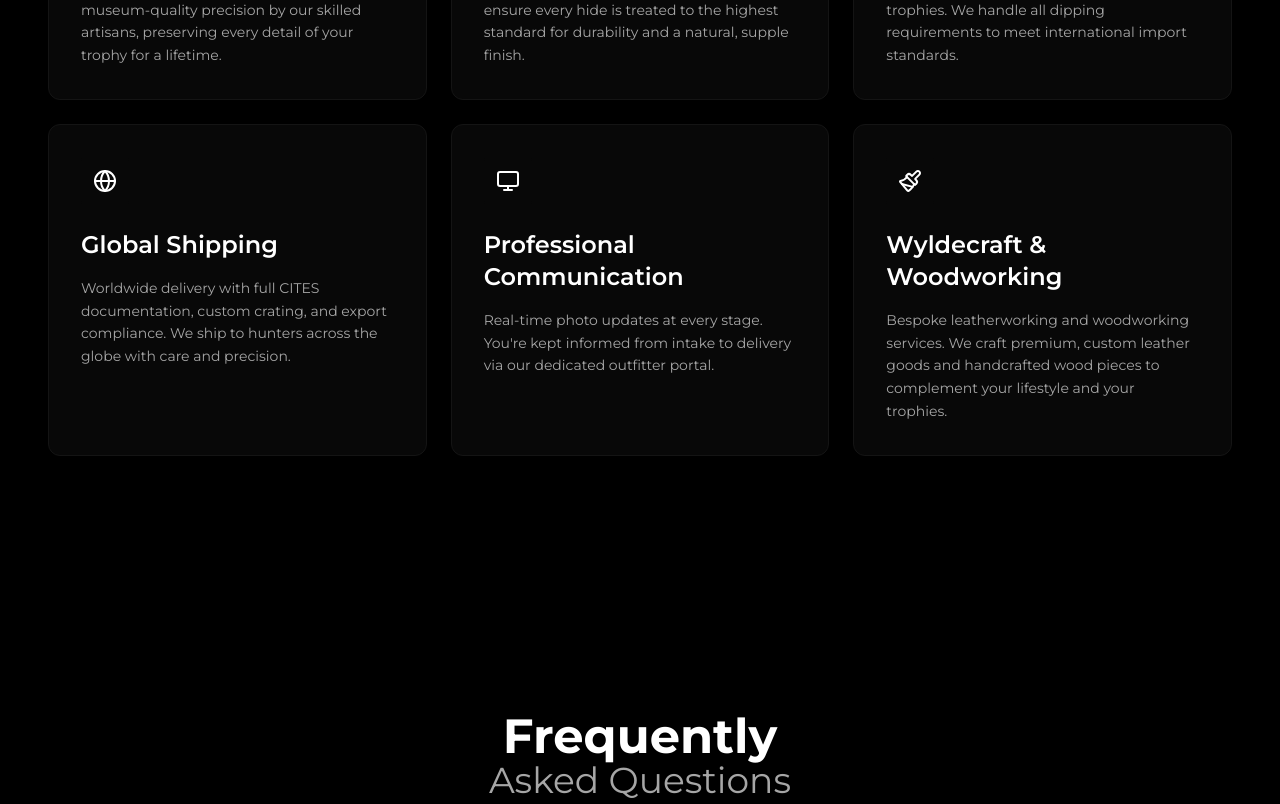
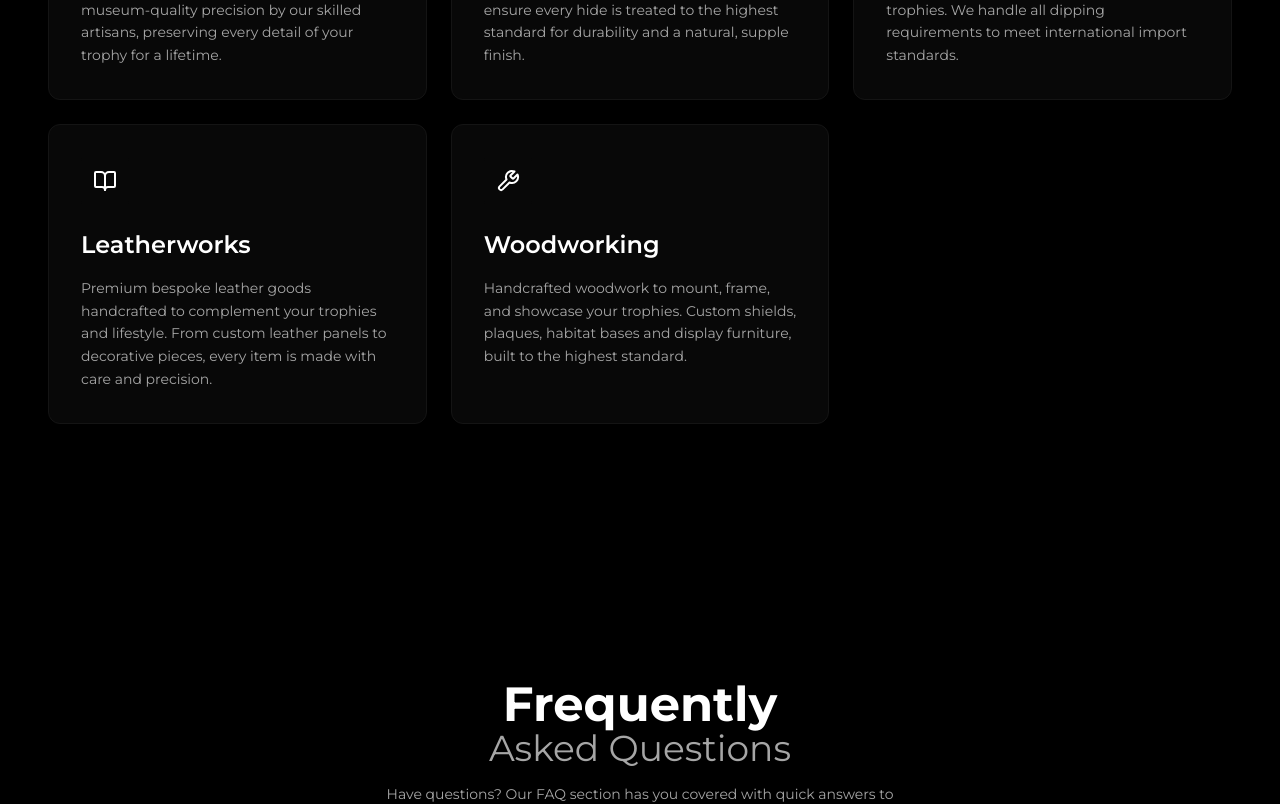
Before and after one commit to Dan-streamlinesolutions/wildclone-taxidermy, a React (Vite) app: page /services in a window 1280 px wide. Shown: the part 640-1444 px from the top of the page. Built offline with nearby package versions, Linux system fonts and the light colour scheme; the HTML template or start-up script is replaced by a standard one; a web font is replaced by a local one.

Commit message:
Split Wyldecraft and Woodworking, remove Global Shipping and Professional Communications

```diff
--- a/src/pages/ServiceDetail.tsx
+++ b/src/pages/ServiceDetail.tsx
@@ -134,29 +134,52 @@ const serviceData: Record<string, { title: string; subtitle: string; description
       "/images/placeholder_image.png",
     ],
   },
-  "wyldecraft-woodworking": {
-    title: "Wyldecraft & Woodworking",
-    subtitle: "Premium custom leather and wood goods",
+  "leatherworks": {
+    title: "Leatherworks",
+    subtitle: "Handcrafted leather goods for the outdoorsman",
     description: [
-      "Wyldecraft & Woodworking is our dedicated service for premium, handcrafted leather goods and bespoke wooden pieces, tailored to complement your lifestyle and showcase your passion for the outdoors.",
-      "Our skilled artisans craft everything from custom leather belts, slings, and holsters, to beautifully finished wooden bases, plaques, and custom furniture pieces.",
-      "Each item is meticulously crafted using high-quality materials and traditional techniques, ensuring durability, functionality, and timeless aesthetic appeal.",
+      "Our Leatherworks service offers premium, bespoke leather goods handcrafted by skilled artisans. Every piece is made to order, tailored to your specifications, and built to last a lifetime.",
+      "From custom slings and rifle belts to decorative leather panels and display accessories, we craft leather goods that complement your trophies and reflect your passion for the outdoors.",
+      "We use only the finest hides and traditional leatherworking techniques to ensure every item has the quality, character, and durability that the Wild Clone name stands for.",
     ],
     highlights: [
-      "Custom leatherworking for slings, belts, and accessories",
-      "Bespoke woodworking for plaques, bases, and displays",
-      "Premium materials and traditional craftsmanship",
-      "Personalized design to match your style",
+      "Custom slings, belts, and accessories",
+      "Decorative leather panels and display pieces",
+      "Finest quality hides and materials",
+      "Made-to-order, personalised service",
     ],
-    image: "https://images.unsplash.com/photo-1554825959-e9a6670d4f18?auto=format&fit=crop&q=80&w=1600",
+    image: "/images/placeholder_image.png",
     galleryImages: [
-      "https://images.unsplash.com/photo-1556551999-7efff4f05f19?auto=format&fit=crop&q=80&w=1000",
-      "https://images.unsplash.com/photo-1602161246032-c43167bbc1d5?auto=format&fit=crop&q=80&w=1000",
-      "https://images.unsplash.com/photo-1609215772603-67a580d6a990?auto=format&fit=crop&q=80&w=1000",
-      "https://images.unsplash.com/photo-1629958317491-bd40c9fa757e?auto=format&fit=crop&q=80&w=1000",
+      "/images/placeholder_image.png",
+      "/images/placeholder_image.png",
+      "/images/placeholder_image.png",
+      "/images/placeholder_image.png",
+    ],
+  },
+  "woodworking": {
+    title: "Woodworking",
+    subtitle: "Custom woodcraft to showcase your trophies",
+    description: [
+      "Our Woodworking service produces handcrafted wooden pieces designed to complement and display your trophies. Every item is built to order by our skilled craftsmen using the finest local and imported timbers.",
+      "From custom trophy shields and plaques to full habitat bases, display furniture, and bespoke wooden frames, we create pieces that elevate your mount from a trophy into a centrepiece.",
+      "Each piece is finished to museum standards, with attention to grain, texture, and detail that sets Wild Clone woodwork apart from mass-produced alternatives.",
+    ],
+    highlights: [
+      "Custom trophy shields and mounting plaques",
+      "Handcrafted habitat bases for mounts",
+      "Display furniture and bespoke frames",
+      "Museum-quality finish using premium timbers",
+    ],
+    image: "/images/placeholder_image.png",
+    galleryImages: [
+      "/images/placeholder_image.png",
+      "/images/placeholder_image.png",
+      "/images/placeholder_image.png",
+      "/images/placeholder_image.png",
     ],
   },
 };
+
 
 
 const ServiceDetail = () => {
@@ -296,25 +319,25 @@ const ServiceDetail = () => {
                       <td className="py-4 px-6 font-body text-sm text-gray-light whitespace-nowrap">800 x 550 x 550mm</td>
                       <td className="py-4 px-6 font-body text-sm text-foreground font-medium">$ 780</td>
                       <td className="py-4 px-6 font-body text-sm text-foreground font-medium">$ 730</td>
-                      <td className="py-4 px-6 font-body text-xs text-muted-foreground">2x European Mounts<br/>2x Flat / Back Skins</td>
+                      <td className="py-4 px-6 font-body text-xs text-muted-foreground">2x European Mounts<br />2x Flat / Back Skins</td>
                     </tr>
                     <tr className="hover:bg-gray-dark/20 transition-colors">
                       <td className="py-4 px-6 font-body text-sm text-gray-light whitespace-nowrap">1100 x 1100 x 800mm</td>
                       <td className="py-4 px-6 font-body text-sm text-foreground font-medium">$ 1950</td>
                       <td className="py-4 px-6 font-body text-sm text-foreground font-medium">$ 1800</td>
-                      <td className="py-4 px-6 font-body text-xs text-muted-foreground">2x European Mounts<br/>4x Flat / Back Skins<br/>2x Shoulder Mounts</td>
+                      <td className="py-4 px-6 font-body text-xs text-muted-foreground">2x European Mounts<br />4x Flat / Back Skins<br />2x Shoulder Mounts</td>
                     </tr>
                     <tr className="hover:bg-gray-dark/20 transition-colors">
                       <td className="py-4 px-6 font-body text-sm text-gray-light whitespace-nowrap">1100 x 1100 x 1100mm</td>
                       <td className="py-4 px-6 font-body text-sm text-foreground font-medium">$ 2600</td>
                       <td className="py-4 px-6 font-body text-sm text-foreground font-medium">$ 2200</td>
-                      <td className="py-4 px-6 font-body text-xs text-muted-foreground">2x European Mounts<br/>6x Flat / Back Skins<br/>4x Shoulder Mounts</td>
+                      <td className="py-4 px-6 font-body text-xs text-muted-foreground">2x European Mounts<br />6x Flat / Back Skins<br />4x Shoulder Mounts</td>
                     </tr>
                     <tr className="hover:bg-gray-dark/20 transition-colors">
                       <td className="py-4 px-6 font-body text-sm text-gray-light whitespace-nowrap">1100 x 1100 x 1600mm</td>
                       <td className="py-4 px-6 font-body text-sm text-foreground font-medium">$ 3450</td>
                       <td className="py-4 px-6 font-body text-sm text-foreground font-medium">$ 2800</td>
-                      <td className="py-4 px-6 font-body text-xs text-muted-foreground">6x European Mounts<br/>8x Flat / Back Skins<br/>6x Shoulder Mounts</td>
+                      <td className="py-4 px-6 font-body text-xs text-muted-foreground">6x European Mounts<br />8x Flat / Back Skins<br />6x Shoulder Mounts</td>
                     </tr>
                   </tbody>
                 </table>
@@ -364,7 +387,7 @@ const ServiceDetail = () => {
                     <p className="mt-4 text-xs tracking-wide">Using a flat skin of your choice, this bespoke piece is fully customizable with various options for legs, wood stains and leather finishes.</p>
                   </div>
                   <div className="aspect-video bg-gray-dark/50 rounded-lg flex items-center justify-center border border-border mt-auto">
-                     <span className="font-body text-xs text-muted-foreground">Image Coming Soon</span>
+                    <span className="font-body text-xs text-muted-foreground">Image Coming Soon</span>
                   </div>
                 </div>
               </AnimatedSection>
@@ -384,7 +407,7 @@ const ServiceDetail = () => {
                     </div>
                   </div>
                   <div className="aspect-video bg-gray-dark/50 rounded-lg flex items-center justify-center border border-border mt-auto">
-                     <span className="font-body text-xs text-muted-foreground">Image Coming Soon</span>
+                    <span className="font-body text-xs text-muted-foreground">Image Coming Soon</span>
                   </div>
                 </div>
               </AnimatedSection>
--- a/src/pages/Services.tsx
+++ b/src/pages/Services.tsx
@@ -1,4 +1,4 @@
-import { Scissors, Droplets, Package, Globe, Monitor, Paintbrush } from "lucide-react";
+import { Scissors, Droplets, Package, Wrench, BookOpen } from "lucide-react";
 import { motion, useScroll, useTransform } from "framer-motion";
 import { useRef } from "react";
 import { Link } from "react-router-dom";
@@ -31,24 +31,17 @@ const services = [
     external: false,
   },
   {
-    icon: Globe,
-    title: "Global Shipping",
-    desc: "Worldwide delivery with full CITES documentation, custom crating, and export compliance. We ship to hunters across the globe with care and precision.",
-    href: "/services/global-shipping",
+    icon: BookOpen,
+    title: "Leatherworks",
+    desc: "Premium bespoke leather goods handcrafted to complement your trophies and lifestyle. From custom leather panels to decorative pieces, every item is made with care and precision.",
+    href: "/services/leatherworks",
     external: false,
   },
   {
-    icon: Monitor,
-    title: "Professional Communication",
-    desc: "Real-time photo updates at every stage. You're kept informed from intake to delivery via our dedicated outfitter portal.",
-    href: "/services/professional-communication",
-    external: false,
-  },
-  {
-    icon: Paintbrush,
-    title: "Wyldecraft & Woodworking",
-    desc: "Bespoke leatherworking and woodworking services. We craft premium, custom leather goods and handcrafted wood pieces to complement your lifestyle and your trophies.",
-    href: "/services/wyldecraft-woodworking",
+    icon: Wrench,
+    title: "Woodworking",
+    desc: "Handcrafted woodwork to mount, frame, and showcase your trophies. Custom shields, plaques, habitat bases and display furniture, built to the highest standard.",
+    href: "/services/woodworking",
     external: false,
   },
 ];
```
